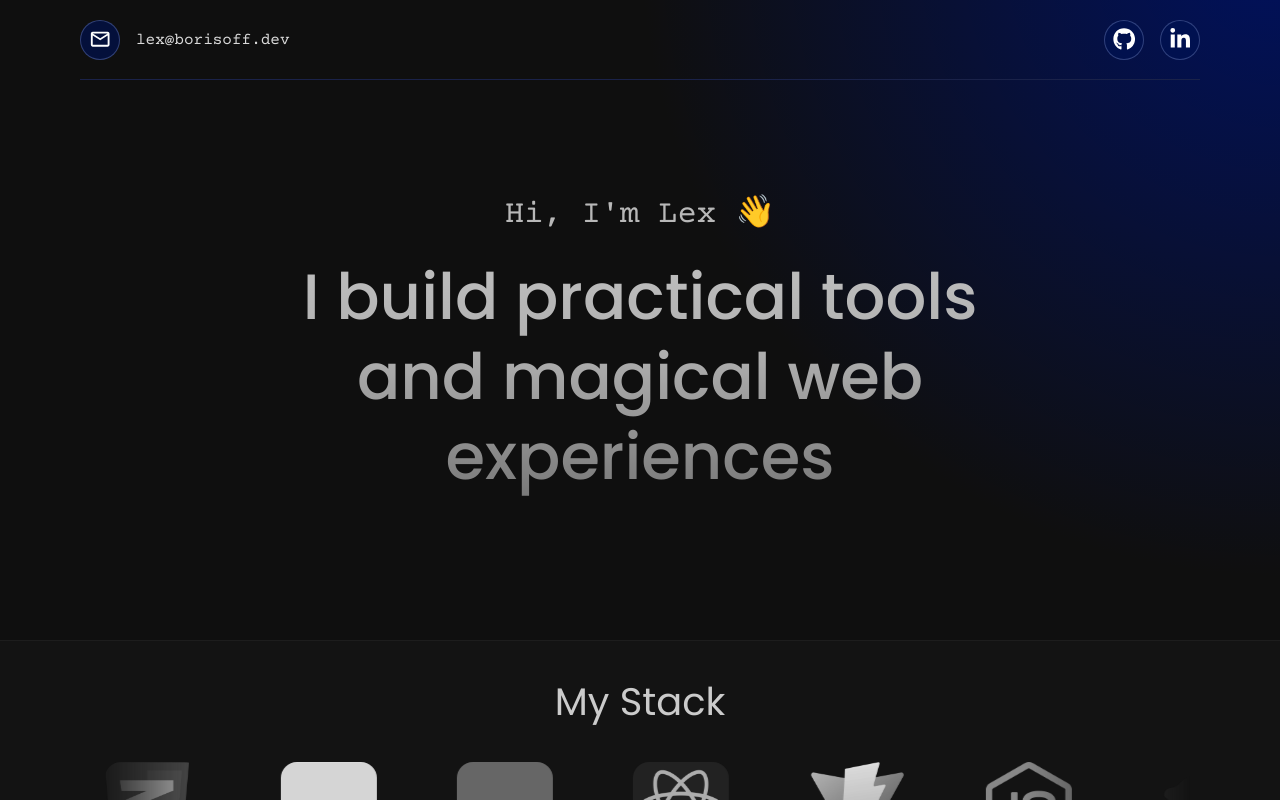
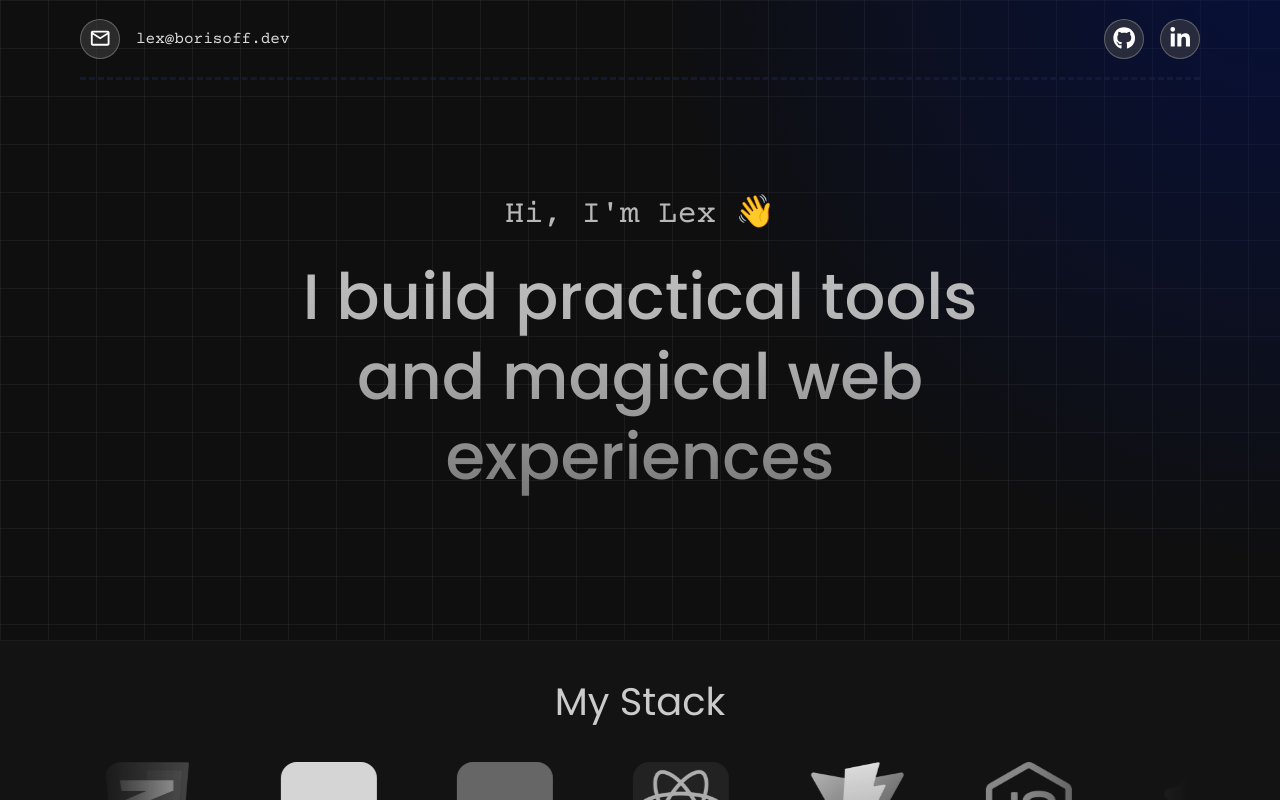
Before and after one commit to LexBorisoff/borisoff.dev, a React (Vite) app: page / in a window 1280 px wide. Built offline with nearby package versions, Linux system fonts and the light colour scheme.

Commit message:
feat: added grid pattern to hero

```diff
--- a/src/components/header/header.tsx
+++ b/src/components/header/header.tsx
@@ -3,6 +3,7 @@ import { MdOutlineEmail } from 'react-icons/md';
 import { css, styled } from 'styled-components';
 
 const HeaderSection = styled.header`
+  z-index: 1;
   height: 5rem;
   display: flex;
   justify-content: center;
@@ -16,7 +17,7 @@ const Wrapper = styled.div`
   display: flex;
   justify-content: space-between;
   align-items: center;
-  border-bottom: 1px solid #1a2249;
+  border-bottom: 3px dashed #1a224992;
 `;
 
 const EmailWrapper = styled.div`
@@ -40,13 +41,19 @@ const LinksWrapper = styled.div`
 `;
 
 const iconCss = css`
-  background: #001352ab;
-  border: 1px solid #475994ab;
+  background: #4a4a4a7b;
+  border: 1px solid #7e7e7eab;
   border-radius: 50%;
   height: 2.5rem;
   width: 2.5rem;
   display: grid;
   place-content: center;
+  transition: background 0.2s;
+
+  &:hover {
+    background: #0c2576ab;
+    border: 1px solid #475994ab;
+  }
 `;
 
 interface IconWrapperProps {
--- a/src/components/hero/hero.tsx
+++ b/src/components/hero/hero.tsx
@@ -3,19 +3,34 @@ import { styled } from 'styled-components';
 
 import Header from '../header/header';
 
-interface HeroContainerProps {
-  coords: { x: number; y: number };
-}
-const HeroSection = styled.section<HeroContainerProps>`
+const HeroSection = styled.section`
+  position: relative;
   height: 40rem;
   display: flex;
   flex-direction: column;
   justify-content: top;
+  background-size: 3rem 3rem;
+  background-image: linear-gradient(to right, #3a3a3a51 1px, transparent 1px),
+    linear-gradient(to bottom, #3a3a3a51 1px, transparent 1px);
+`;
+
+interface HeroMaskProps {
+  coords: { x: number; y: number };
+}
+const HeroMask = styled.div<HeroMaskProps>`
+  position: absolute;
+  z-index: 0;
+  top: 0;
+  left: 0;
+  height: 100%;
+  width: 100%;
+  flex: 1;
   background: ${({ coords: { x, y } }) =>
-    `radial-gradient(40rem 40rem at ${x}% ${y}%, #00115e, transparent)`};
+    `radial-gradient(40rem 40rem at ${x}% ${y}%, #00115e8c, transparent)`};
 `;
 
 const HeroContent = styled.div`
+  z-index: 1;
   flex: 1;
   width: 100%;
   display: flex;
@@ -68,7 +83,8 @@ export default function Hero(): React.ReactNode {
   }, []);
 
   return (
-    <HeroSection className="hero-section" ref={containerRef} coords={coords}>
+    <HeroSection className="hero-section" ref={containerRef}>
+      <HeroMask coords={coords} />
       <Header />
       <HeroContent className="hero-content">
         <TextWrapper>
--- a/src/components/projects/projects.tsx
+++ b/src/components/projects/projects.tsx
@@ -2,6 +2,8 @@ import { styled } from 'styled-components';
 
 const ProjectsSection = styled.section`
   height: 30rem;
+  background-image: radial-gradient(#3f3f3f 1px, transparent 0);
+  background-size: 3rem 3rem;
 `;
 
 export default function Projects(): React.ReactNode {
```
